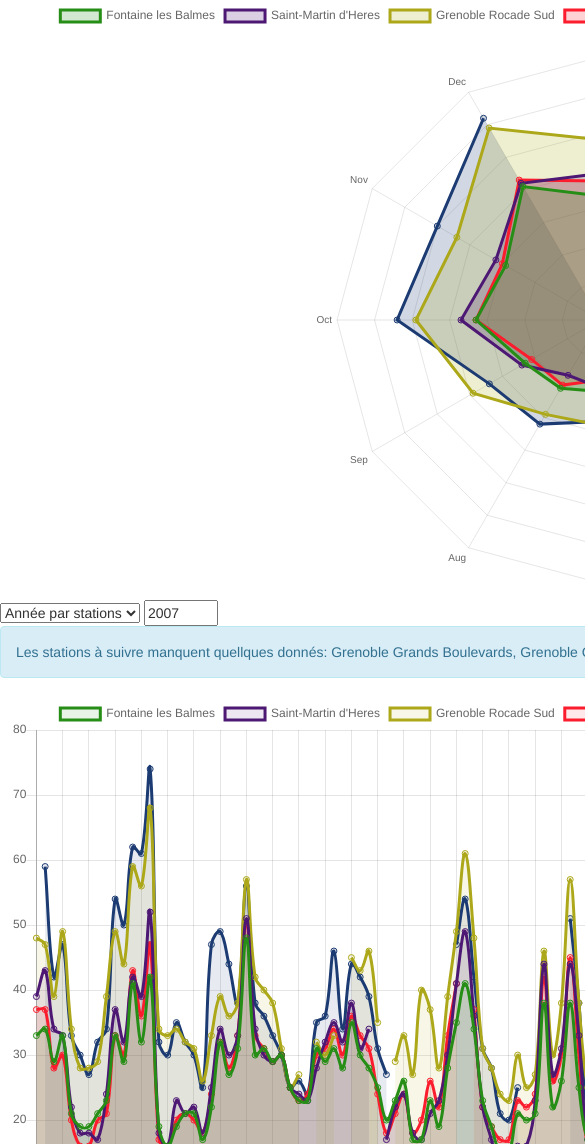
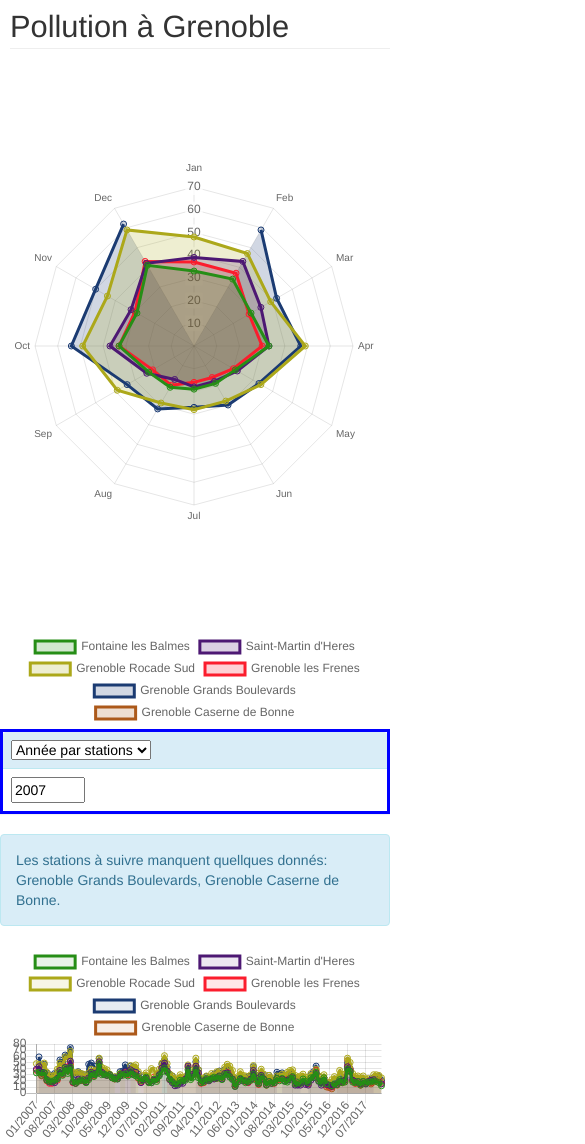
Before and after one commit to tassionoronha/challenge-open-data-ensimag, a plain HTML site: page index.html in a window 390 px wide. Shown: the top 1144 px of the page, 585 px wide, since content can reach past the window. Drawn offline with nearby package versions, Linux system fonts and the light colour scheme.

Commit message:
Add CSS to have a better display
Move legend beneath the graph.
Move filters to the right of the graph.
Enable responsive for the graph.

```diff
--- a/Classes.js
+++ b/Classes.js
@@ -168,10 +168,17 @@ class MultiRadar extends Graphique {
         datasets: this.datasets
       },
       options: {
+        maintainAspectRatio: false,
         scale: {
-            ticks: {
-                beginAtZero: true
-            }
+          ticks: {
+              beginAtZero: true
+          }
+        },
+        legend: {
+          position: 'bottom',
+          labels: {
+            boxWidth: 40
+          }
         }
       }
     });
--- a/index.html
+++ b/index.html
@@ -5,6 +5,7 @@
     <script src="https://cdnjs.cloudflare.com/ajax/libs/Chart.js/2.1.4/Chart.min.js"></script>
     <script src="https://ajax.googleapis.com/ajax/libs/jquery/3.3.1/jquery.min.js"></script>
     <link rel="stylesheet" href="https://maxcdn.bootstrapcdn.com/bootstrap/3.3.7/css/bootstrap.min.css">
+    <link rel="stylesheet" href="style.css">
     <script type="text/javascript" src="data.json"></script>
     <script type="text/javascript" src="dataMonth.json"></script>
     <script type="text/javascript" src="monthlyDatas2007.json"></script>
@@ -13,18 +14,26 @@
   </head>
 
   <body>
-    <div style="width:1200px">
+    <div class="page-header">
+      <h1>Pollution à Grenoble</h1>
+    </div>
+    <div id="charts" class="col-md-10">
       <canvas id="multiradar"></canvas>
-      <select id="type">
+    </div>
+    <div id="filters" class="col-md-2 panel panel-info" style="border: 3px solid blue">
+      <div class="panel-heading">
+        <select id="type" class="">
           <option value="0">Année par stations</option>
           <option value="1">Station par années</option>
         </select>
+      </div>
+      <div class="panel-body">
         <input type="number" name="year" id="year" value="2007" min="2007" max="2017">
-      <select id="stations" style="display: none;">
-      </select>
-      <div class="alert alert-info" id="notifications"></div>
+        <select id="stations" style="display: none;"></select>
+      </div>
+    </div>
+    <div class="alert alert-info col-md-12" id="notifications"></div>
     <canvas id="multilignes"></canvas>
-    </div>
     <script>
       var multiLignesCanvas = document.getElementById('multilignes').getContext('2d');
       var multiRadarCanvas = document.getElementById('multiradar').getContext('2d');
@@ -34,15 +43,13 @@
       showErrorsRadar(multiRadarChart);
 
       $("#year").bind("change paste keyup", function() {
-          multiRadarCanvas.clearRect(0, 0, 1200, 600);
-          multiRadarChart.destroyChart()
+        clearChart(multiRadarCanvas, multiRadarChart);
         multiRadarChart.setYear(this.value);
         showErrorsRadar(multiRadarChart);
       });
 
       $("#type").bind("change", function() {
-        multiRadarCanvas.clearRect(0, 0, 1200, 600);
-        multiRadarChart.destroyChart()
+        clearChart(multiRadarCanvas, multiRadarChart);
         multiRadarChart.setType(this.value);
         if (this.value == 1) {
           $("#year").hide();
@@ -50,15 +57,20 @@
           $("#stations").show();
         } else {
           $("#stations").hide();
+          multiRadarChart.setYear($("#year").val());
           $("#year").show();
-          multiRadarChart.setYear($("#year").val());
         }
+        showErrorsRadar(multiRadarChart);
       });
       $("#stations").change(function() {
-        multiRadarCanvas.clearRect(0, 0, 1200, 600);
-        multiRadarChart.destroyChart()
+        clearChart(multiRadarCanvas, multiRadarChart);
         multiRadarChart.setStation($("#stations").find(":selected").val());
       });
+
+      function clearChart(canvas, chart) {
+        canvas.clearRect(0, 0, 1200, 600);
+        chart.destroyChart();
+      }
 
     </script>
   </body>
--- /dev/null
+++ b/style.css
@@ -0,0 +1,51 @@
+#charts {
+  height: 80%;
+  margin-top: 5px;
+}
+
+@media (min-width: 990px) {
+  #filters {
+    height: 80%;
+  }
+
+  #filters input,
+  #filters select {
+    width: 98%;
+  }
+}
+
+@media (max-width: 990px) {
+  .page-header {
+    padding-bottom: 4px;
+  }
+  .page-header h1 {
+    font-size: 1.7em;
+    margin: 5px 0 0 0;
+  }
+}
+
+#filters.panel {
+  padding: 0;
+  border-radius: 0;
+}
+
+.panel-heading,
+.panel-body {
+  padding: 5px;
+}
+
+#filters input,
+#filters select {
+  margin: 3px;
+  color: black;
+}
+
+.page-header {
+  margin: 0;
+  margin-left: 10px;
+}
+
+.page-header h1 {
+  font-size: 2.2em;
+  margin: 10px 0 0 0;
+}
```
Lines whose indentation alone changed are shown as unchanged.
